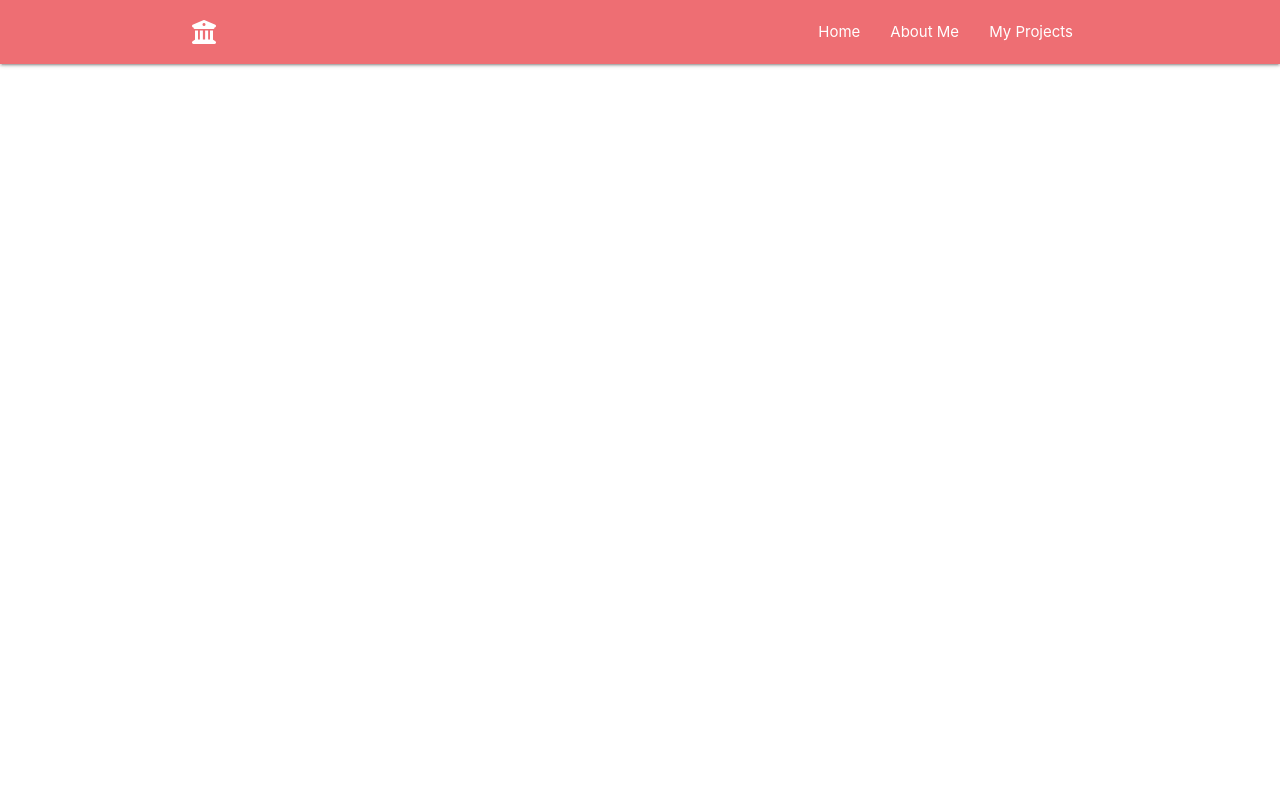
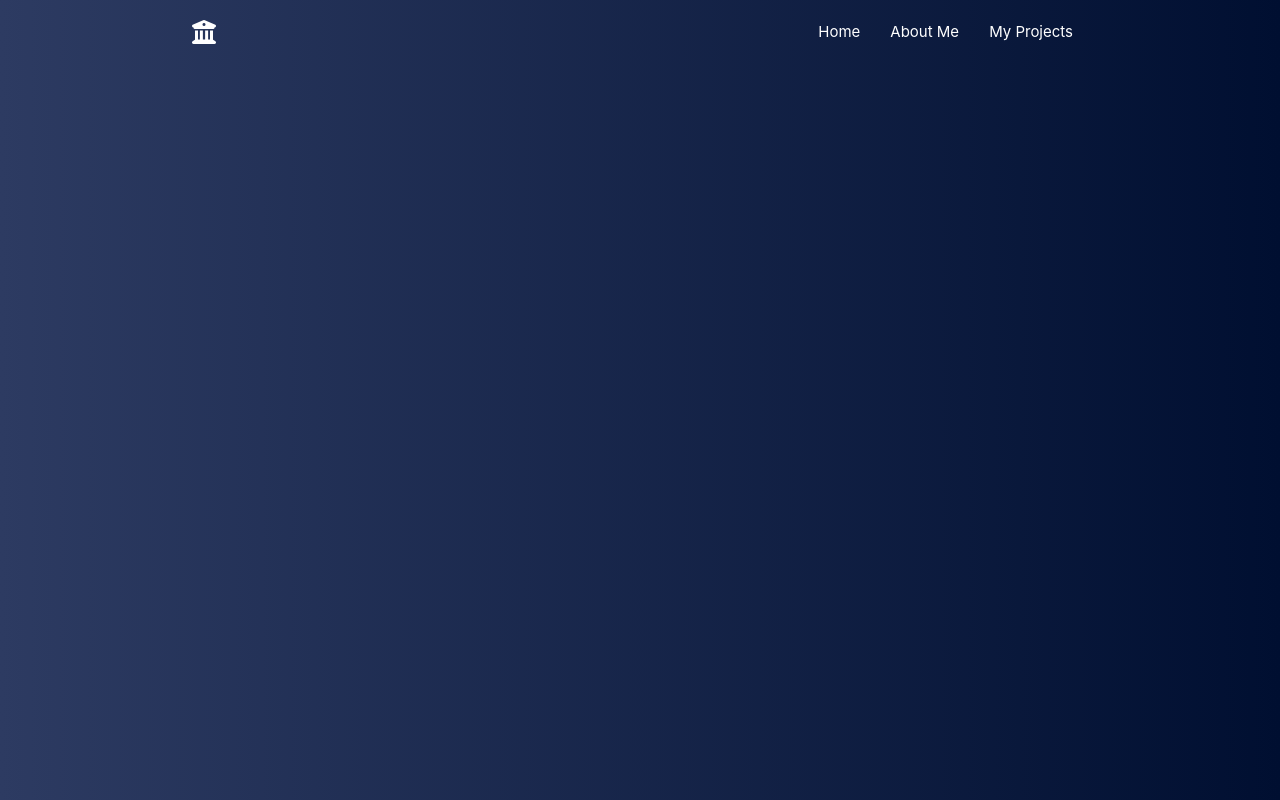
Before and after one commit to adriansgrrx/portfolio, a plain HTML site: page my-portfolio.html in a window 1280 px wide. Drawn offline with nearby package versions, Linux system fonts and the light colour scheme.

Commit message:
styling navbar

```diff
--- a/my-portfolio.html
+++ b/my-portfolio.html
@@ -12,12 +12,12 @@
 
     <!-- Compiled and minified CSS -->
     <link rel="stylesheet" href="https://cdnjs.cloudflare.com/ajax/libs/materialize/1.0.0/css/materialize.min.css">
-    <link rel="stylesheet" href="parallax-styles.css">
+    <link rel="stylesheet" href="styles.css">
     <title>Parallax</title>
 </head>
 <body>
     <div class="navbar-fixed" style="z-index: 1000;">
-        <nav class="fix-nav">
+        <nav class="fix-nav  transparent">
             <ul id="fix-nav-dp" class="dropdown-content">
                 <li><a href="#">Manage</a></li>
                 <li><a href="#">Settings</a></li>
--- /dev/null
+++ b/styles.css
@@ -0,0 +1,8 @@
+html {
+    background: rgb(45,59,98);
+    background: linear-gradient(90deg, rgba(45,59,98,1) 0%, rgba(0,15,49,1) 100%);
+}
+
+.fix-nav {
+    box-shadow: none !important;
+}
```
